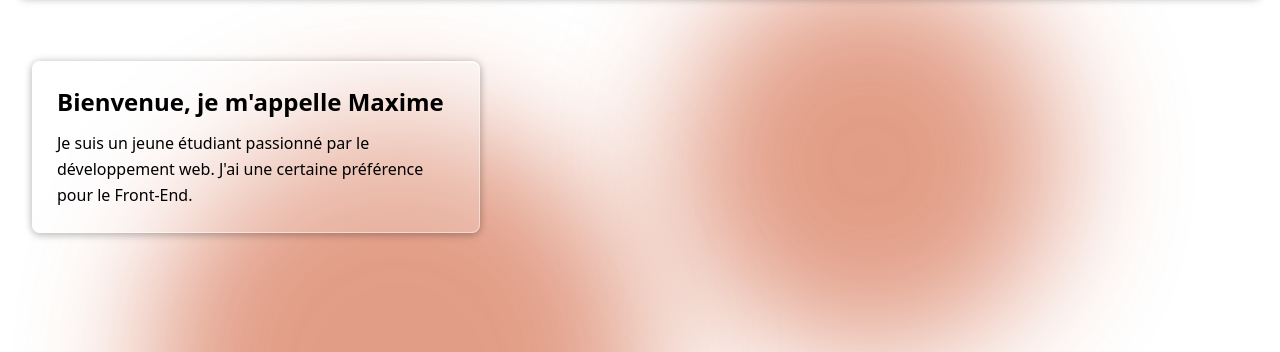
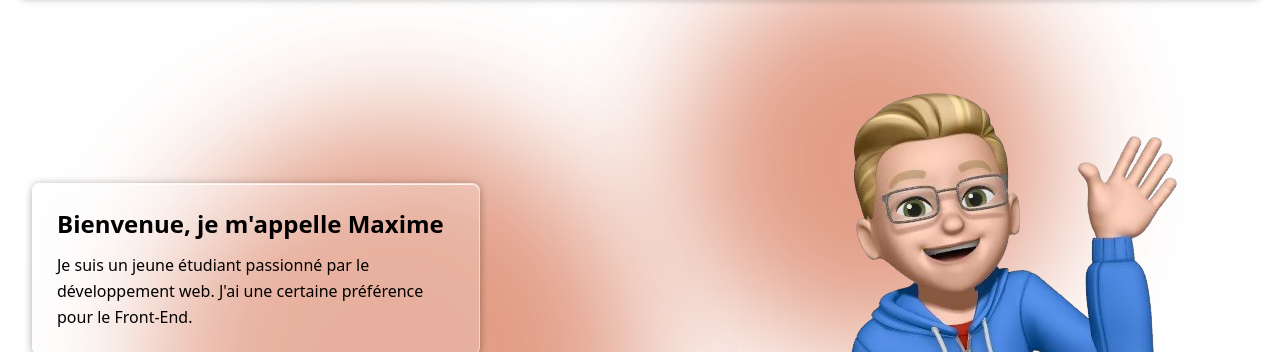
Before and after one commit to Darlit0/portfolio, a website: page index.html in a window 1280 px wide. Shown: the part 93-445 px from the top of the page. Drawn offline with nearby package versions, Linux system fonts and the light colour scheme.

Commit message:
ajout d'un avatar sur la page d'accueuil

```diff
--- a/index.html
+++ b/index.html
@@ -55,9 +55,9 @@
   </div>
 </nav>
 
-<main class="px-4 sm:px-6 lg:px-8 pb-16">
-  <div class="flex items-center justify-start min-h-[300px] bg-cover bg-center bg-no-repeat rounded-lg gap-8">
-    <!-- Carte de présentation à gauche -->
+<main class="px-4 sm:px-6 lg:px-8 pb-16 pt-8">
+  <div class="flex flex-col md:flex-row items-center justify-between min-h-[300px] bg-cover bg-center bg-no-repeat rounded-lg gap-8">
+    <!-- Carte de présentation à gauche (ou en haut sur mobile) -->
     <div class="flex gap-4 rounded-lg">
         <div class="relative p-6 text-black bg-white/20 backdrop-blur-sm border border-white/50 rounded-lg shadow-[inset_0_1px_0px_rgba(255,255,255,0.75),0_0_9px_rgba(0,0,0,0.2),0_3px_8px_rgba(0,0,0,0.15)] before:absolute before:inset-0 before:rounded-lg before:bg-gradient-to-br before:from-white/60 before:via-transparent before:to-transparent before:opacity-70 before:pointer-events-none after:absolute before:inset-0 after:rounded-lg after:bg-gradient-to-tl after:from-white/30 after:via-transparent after:to-transparent after:opacity-50 after:pointer-events-none max-w-md">
             <div class="flex items-center gap-2 mb-3 relative z-10">
@@ -65,6 +65,11 @@
             </div>
             <p class="text-base text-black relative z-10 leading-relaxed">Je suis un jeune étudiant passionné par le développement web. J'ai une certaine préférence pour le Front-End.</p>
         </div>
+    </div>
+
+    <!-- Memoji à droite (desktop) ou en bas (mobile) -->
+    <div class="flex-1 flex justify-center md:justify-end items-center">
+        <img src="src/memoji.webp" alt="Memoji Maxime" class="w-40 h-40 md:max-w-full md:max-h-full md:w-auto md:h-auto object-contain hover:scale-105 transition-transform duration-300">
     </div>
 
   </div>
```
Also changed, not shown: src/memoji.webp (added).
